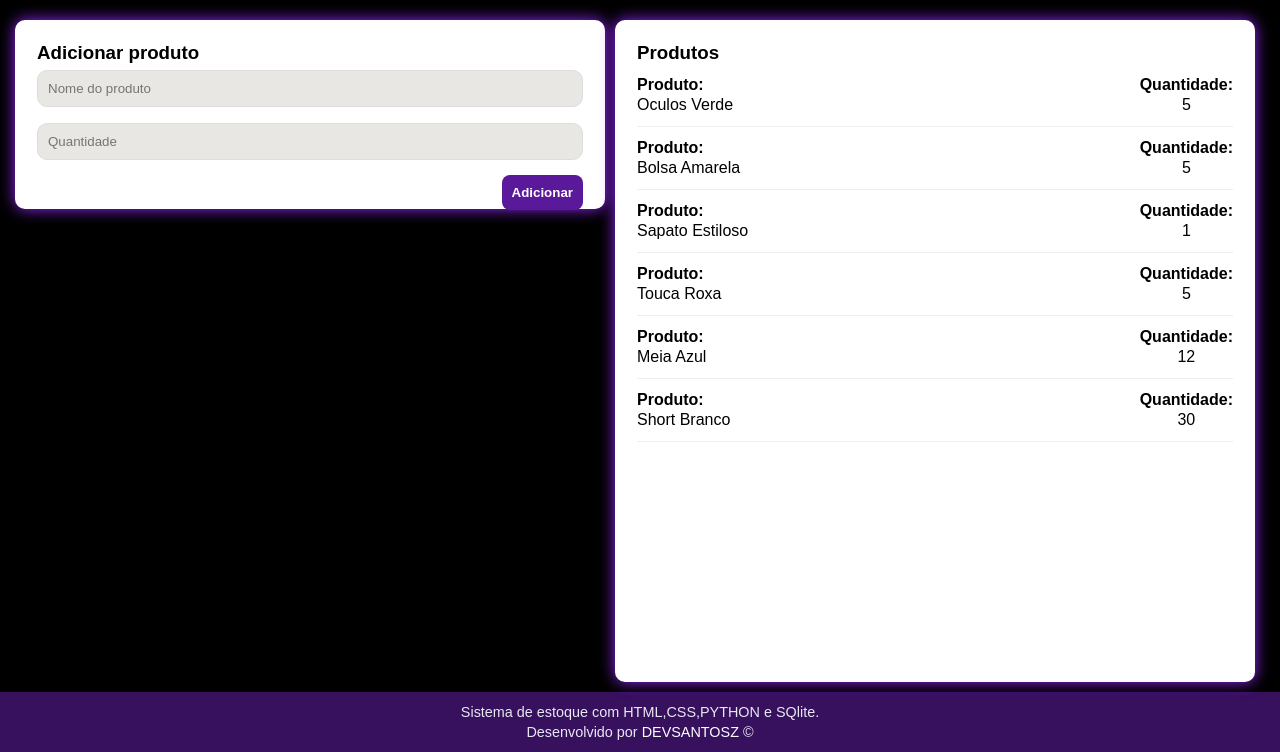
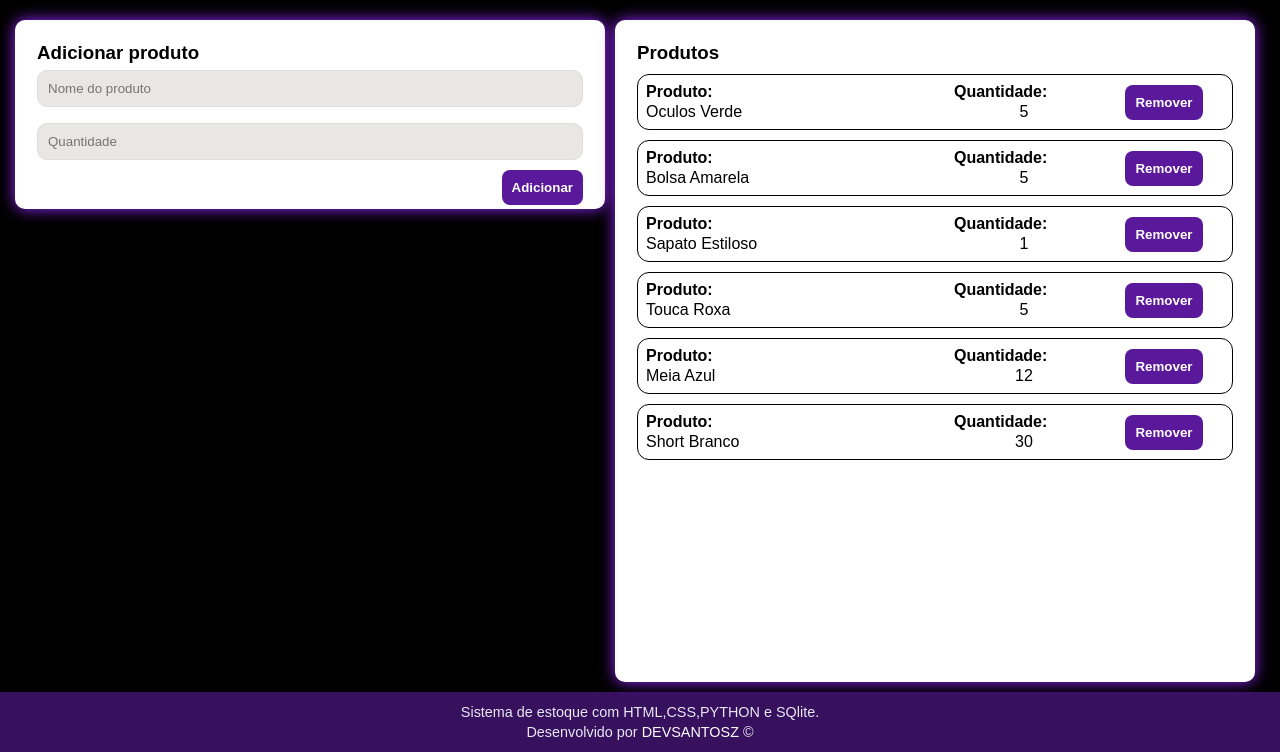
Before and after one commit to Devsantosz/Sistema-de-estoque, a Flask app: page / in a window 1280 px wide. Shown: the part 48-800 px from the top of the page. Run offline with Flask 3, Linux system fonts and the light colour scheme; data comes from the database, SQL or seed files in the repository; both versions use the stored data as it was after the commit.

Commit message:
Config- adicionando botao de remover e fazendo conexao com BD

```diff
--- a/app.py
+++ b/app.py
@@ -5,8 +5,6 @@ import bcrypt
 from flask import Flask, render_template, request, redirect, session, abort
 
 app = Flask(__name__)
-
-
 DB_PATH = "data/app.db"
 
 
@@ -20,18 +18,13 @@ def get_db():
 def init_db():
     conn = get_db()
     cur = conn.cursor()
-
-
     cur.execute("""
         CREATE TABLE IF NOT EXISTS products (
             id INTEGER PRIMARY KEY AUTOINCREMENT,
             name TEXT NOT NULL,
             quantity INTEGER NOT NULL DEFAULT 0
         );
-        """)
-
-
-
+    """)
     conn.commit()
     conn.close()
 
@@ -39,21 +32,33 @@ def init_db():
 def home():
     con = get_db()
     cur = con.cursor()
-    cur.execute("SELECT name, quantity FROM products ORDER BY id DESC")
+    cur.execute("SELECT id, name, quantity FROM products ORDER BY id DESC")
     products = cur.fetchall()
     con.close()
     return render_template("dashboard.html", products=products)
 
 
+
 @app.post("/add")
 def adicionar():
     name = request.form["name"].strip()
-    qty = int(request.form["qty"])
+    if not name:
+        return redirect("/")
+
+    qty = max(0, int(request.form["qty"]))
 
     con = get_db()
     cur = con.cursor()
     cur.execute("INSERT INTO products (name, quantity) VALUES (?, ?)", (name, qty))
+    con.commit()
+    con.close()
+    return redirect("/")
 
+@app.post("/remove/<int:id>")
+def remover(id):
+    con = get_db()
+    cur = con.cursor()
+    cur.execute("DELETE FROM products WHERE id = ?", (id,))
     con.commit()
     con.close()
     return redirect("/")
--- a/static/style.css
+++ b/static/style.css
@@ -54,7 +54,7 @@ input {
 }
 
 button {
-  margin-top: 5px;
+  margin-top: 0px;
   padding: 10px 10px;
   border: 0;
   border-radius: 8px;
@@ -64,12 +64,6 @@ button {
   font-weight: 700;
   margin-left: auto;
 }
-
-button.secondary {
-  background: #e8e8f3;
-  color: #222;
-}
-
 .error {
    color: #b00020;
    margin-top: 10px; }
@@ -98,16 +92,41 @@ button.secondary {
   list-style: none;
   padding: 0;
   margin: 0;
-  width: 100%;
+  max-width: 100%;
+
+  overflow-wrap: break-word;
+  overflow: hidden;
+  overflow-y: scroll;
 }
 
-.item {
-  display:flex;
-  justify-content: space-between;
-  align-items:center;
-  padding: 12px 0;
-  border-bottom: 1px solid #eee;
+.item{
+  border: 1px solid black;
+  border-radius: 12px;
+  padding: 8px;
+  margin: 10px 0px;
+  display: grid;
+  grid-template-columns: 1fr 140px 120px; /* produto | qtd | ações */
+  align-items: center;
+  gap: 10px;
 }
+
+
+.item .qtd{
+  text-align: center;
+}
+
+.item .acoes{
+  display: flex;
+  justify-content: flex-end;
+}
+
+.item > div:last-child{
+  display: flex;
+  flex-direction: column;
+  align-items: center;
+  min-width: 120px;
+}
+
 
 .titulo{
   font-weight: bolder;
@@ -120,9 +139,9 @@ button.secondary {
 }
 
 button:hover {
-  background-color: #000000;
-  color: #ffffff;
-  cursor: not-allowed;
+  background-color: #000;
+  color: #fff;
+  cursor: pointer;
   transition: 0.3s;
 }
 
--- a/templates/dashboard.html
+++ b/templates/dashboard.html
@@ -31,9 +31,15 @@
                 <p class="titulo">Produto:</p>
                 <p>{{ p["name"] }}</p>
               </div>
+
               <div>
                 <p class="titulo">Quantidade:</p>
                 <p class="res">{{ p["quantity"] }}</p>
+              </div>
+              <div class="acoes">
+                <form action="/remove/{{ p['id'] }}" method="post">
+                  <button type="submit">Remover</button>
+                </form>
             </div>
           </li>
           {% endfor %}
@@ -44,6 +50,5 @@
     <p>Sistema de estoque com HTML,CSS,PYTHON e SQlite.</p>
     <p>Desenvolvido por <a href="https://github.com/Devsantosz" target="_blank">DEVSANTOSZ </a>&copy</p>
   </footer>
-  <script src="app.py"></script>
 </body>
 </html>
```
Also changed, not shown: data/app.db. Lines whose indentation alone changed are shown as unchanged.
